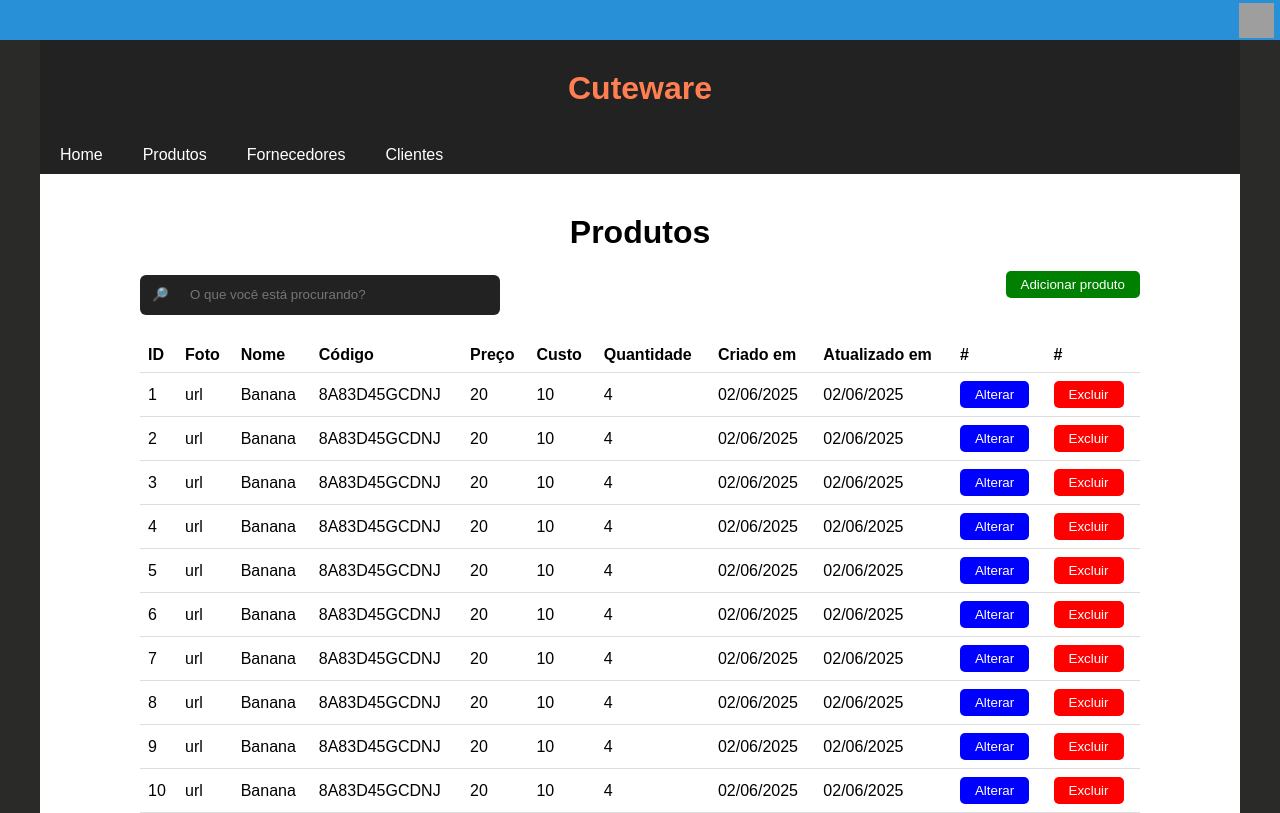
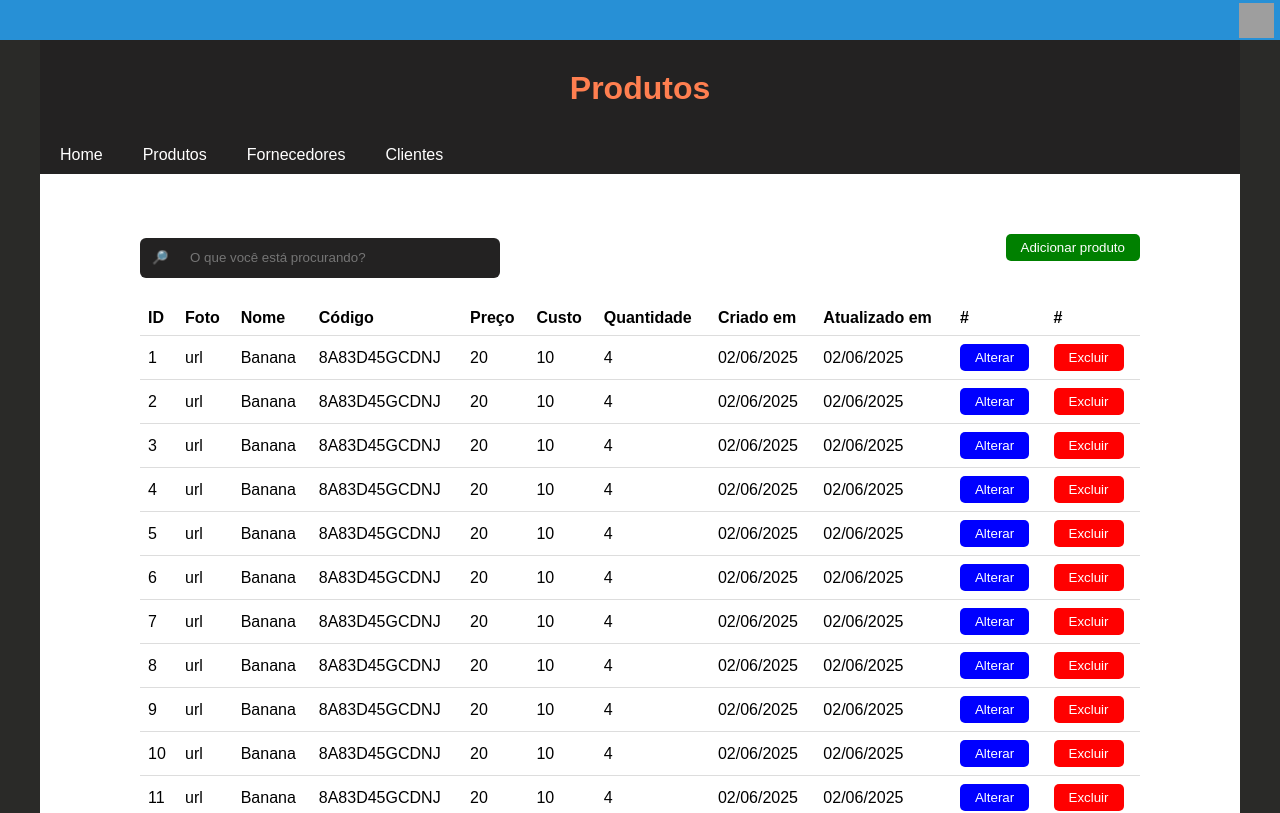
Before and after one commit to The-Cute-Push/abp-frontend, an Angular app: page /products in a window 1280 px wide. Shown: the top 813 px of the page. Built offline with nearby package versions, Linux system fonts and the light colour scheme; grey boxes are pictures that could not be loaded.

Commit message:
Brendon - Alterando os títulos das páginas

```diff
--- a/src/app/customers/customers.component.html
+++ b/src/app/customers/customers.component.html
@@ -1,5 +1,5 @@
 <header>
-  <h1>Cuteware</h1>
+  <h1>Clientes</h1>
 </header>
 <nav>
   <a href="/">Home</a>
@@ -8,7 +8,7 @@
   <a href="/customers">Clientes</a>
 </nav>
 <div class="box_1">
-  <h1 class="screen_title">Clientes</h1>
+  <h1 class="screen_title"></h1>
   <div class="box_2">
     <div class="search_box">
       <button>🔎</button>
--- a/src/app/products/products.component.html
+++ b/src/app/products/products.component.html
@@ -1,5 +1,5 @@
 <header>
-  <h1>Cuteware</h1>
+  <h1>Produtos</h1>
 </header>
 <nav>
   <a href="/">Home</a>
@@ -9,8 +9,7 @@
 </nav>
 
 <div class="box_one">
-  <h1 class="screen_title">Produtos</h1>
-
+  <h1 class="screen_title"></h1>
   <div class="box_two">
     <div class="search_box">
       <button>🔎</button>
--- a/src/app/suppliers/suppliers.component.html
+++ b/src/app/suppliers/suppliers.component.html
@@ -1,5 +1,5 @@
 <header>
-    <h1>ABP Frontend</h1>
+    <h1>Fornecedores</h1>
 </header>
 <nav>
     <a href="/">Home</a>
@@ -8,7 +8,7 @@
     <a href="/customers">Clientes</a>
 </nav>
 <div class="box_1">
-    <h1 class="titulo_da_tela">Produtos</h1>
+    <h1 class="titulo_da_tela"></h1>
     <div class="box_2">
         <div class="box_pesquisa">
             <button>🔎</button>
```
